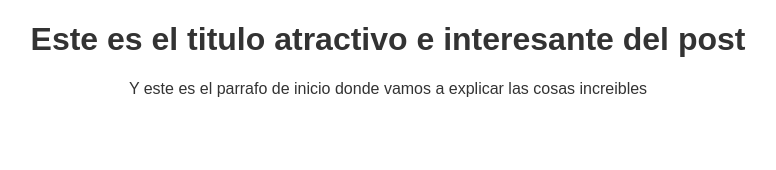
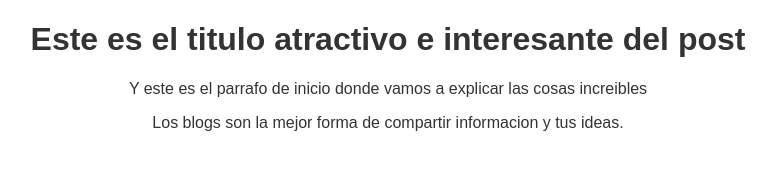
Before and after one commit to fernandoSoteloRomero/hyperblog, a plain HTML site: page index.html in a window 1280 px wide. Shown: the whole page, without its empty margins (252-1028 px from the left). Drawn offline with Linux system fonts and the light colour scheme.

Commit message:
Commit a la rama master

```diff
--- a/index.html
+++ b/index.html
@@ -14,6 +14,9 @@
           Y este es el parrafo de inicio donde vamos a explicar las cosas
           increibles
         </p>
+        <p>
+          Los blogs son la mejor forma de compartir informacion y tus ideas.
+        </p>
       </div>
     </div>
   </body>
```
